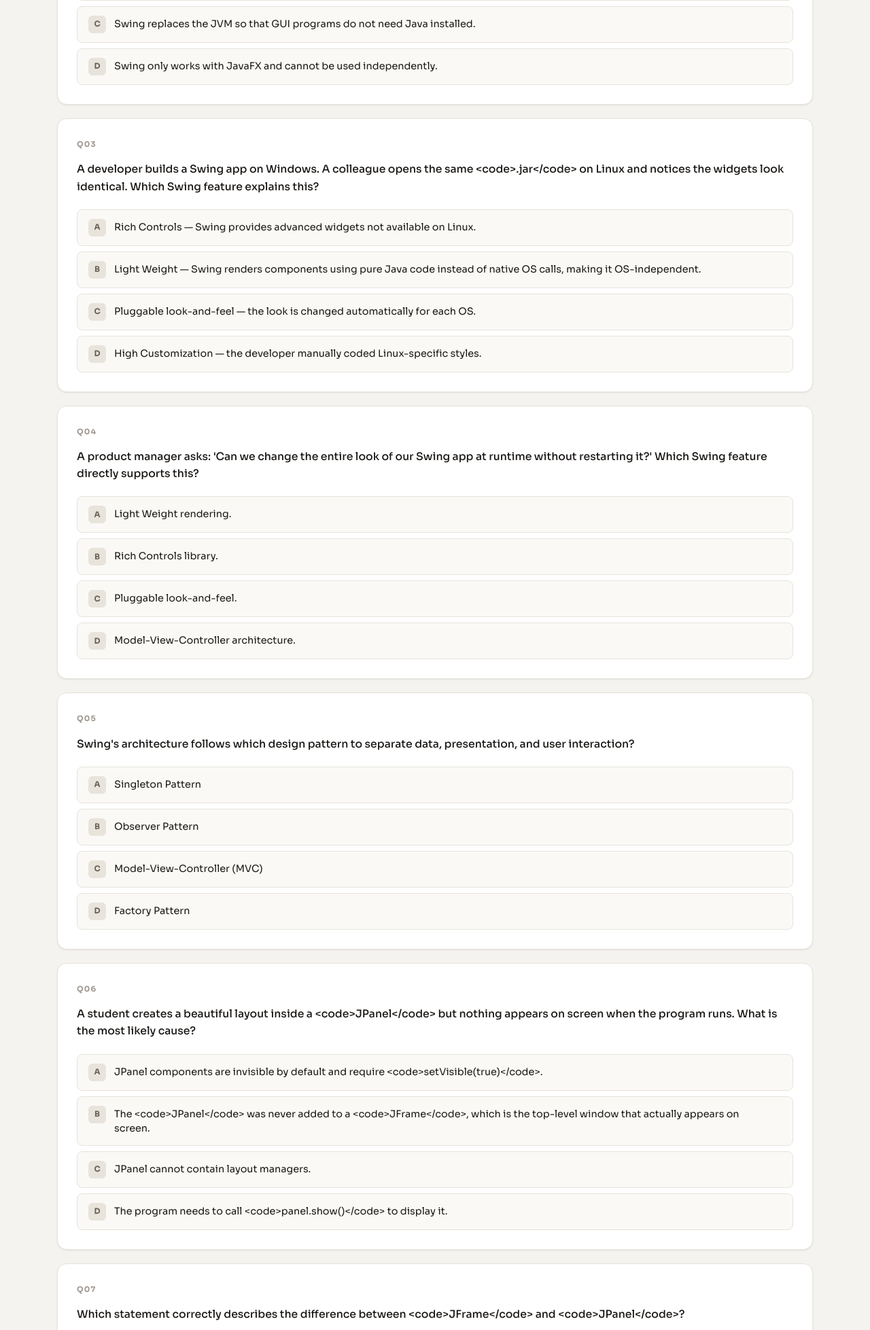
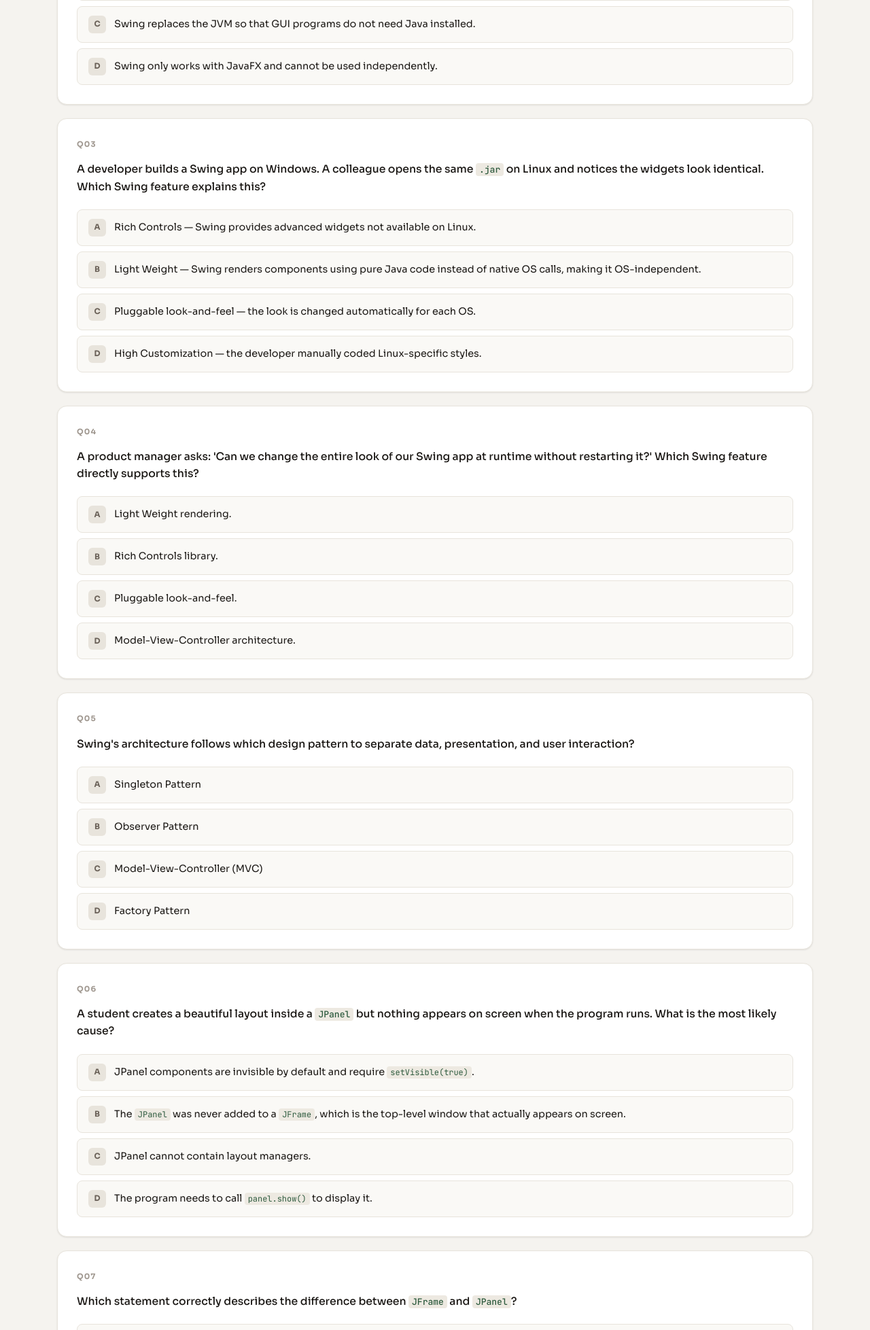
Before and after one commit to chinkitsune/quiz-app, a Node server app: page /quizzes/java-swing-gui in a window 1280 px wide. Shown: the part 856-2813 px from the top of the page at 68% size. Run offline with Node 20, Linux system fonts and the light colour scheme; data comes from the database, SQL or seed files in the repository; tables that the repository leaves empty hold one stand-in row (values such as "Sample post"); some libraries are stand-ins or nearby versions.

Commit message:
fix html tags

```diff
--- a/public/css/quiz.css
+++ b/public/css/quiz.css
@@ -197,13 +197,9 @@
   padding: 28px;
   box-shadow: var(--shadow-sm);
   transition: box-shadow 0.2s ease, border-color 0.2s ease;
-  animation: fadeSlideIn 0.4s ease both;
 }
 
-@keyframes fadeSlideIn {
-  from { opacity: 0; transform: translateY(12px); }
-  to   { opacity: 1; transform: translateY(0); }
-}
+
 
 .question-card:hover { box-shadow: var(--shadow-md); }
 
--- a/public/js/models/QuizState.js
+++ b/public/js/models/QuizState.js
@@ -1,3 +1,7 @@
+// public/js/models/QuizState.js
+
+// Remember what the user did
+
 class QuizState {
   constructor() {
     this.answered = {};
--- a/public/js/quiz-engine.js
+++ b/public/js/quiz-engine.js
@@ -1,3 +1,5 @@
+// public/js/quiz-engine.js
+
 import DataLoader from './utils/DataLoader.js';
 import QuizState from './models/QuizState.js';
 import DOMBuilder from './utils/DOMBuilder.js';
--- a/public/js/utils/DOMBuilder.js
+++ b/public/js/utils/DOMBuilder.js
@@ -1,3 +1,7 @@
+//public/js/utils/DOMBuilder.js
+
+//Create HTML for questions
+
 const LETTERS = ['A', 'B', 'C', 'D'];
 
 class DOMBuilder {
@@ -22,10 +26,10 @@ class DOMBuilder {
         <span class="q-number">Q${qNum}</span>
         ${statusIcon}
       </div>
-      <div class="question-text">${this.escapeHtml(question.question)}</div>
+      <div class="question-text">${question.question}</div>
       <ul class="options-list" id="opts-${question._id}" role="list"></ul>
       <div class="explanation${answerState ? ' visible' : ''}" id="exp-${question._id}">
-        💡 <strong>Explanation:</strong> ${this.escapeHtml(question.explanation)}
+        💡 <strong>Explanation:</strong> ${question.explanation}
       </div>
     `;
 
@@ -64,7 +68,7 @@ class DOMBuilder {
 
     li.innerHTML = `
       <span class="option-letter" aria-hidden="true">${LETTERS[optionIndex]}</span>
-      <span class="option-text">${this.escapeHtml(question.options[optionIndex])}</span>
+      <span class="option-text">${question.options[optionIndex]}</span>
       <span class="option-indicator" aria-hidden="true">${icon}</span>
     `;
 
@@ -78,11 +82,6 @@ class DOMBuilder {
     </div>`;
   }
 
-  static escapeHtml(text) {
-    const div = document.createElement('div');
-    div.textContent = text;
-    return div.innerHTML;
-  }
 }
 
 export default DOMBuilder;
--- a/public/js/utils/DataLoader.js
+++ b/public/js/utils/DataLoader.js
@@ -1,3 +1,6 @@
+// public/js/utils/DataLoader.js
+// Load quiz data embedded in the page
+
 class DataLoader {
   static loadQuizData() {
     const script = document.getElementById('quiz-data');
--- a/public/js/utils/FilterManager.js
+++ b/public/js/utils/FilterManager.js
@@ -1,3 +1,7 @@
+//public/js/utils/FilterManager.js
+
+//
+
 const FILTERS = [
   { id: 'all', label: '✦ All Questions' },
   { id: 'unanswered', label: '⏳ Unanswered' },
```
